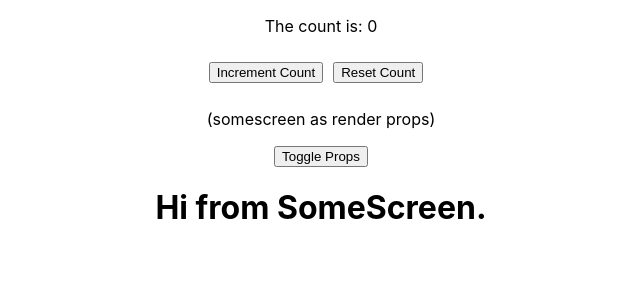
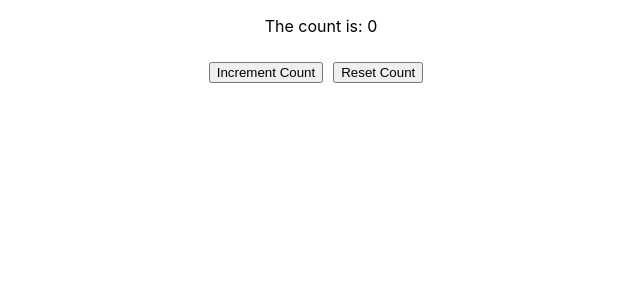
Before and after one commit to madhavms/Optimize-React-Performance, a React (Create React App) app: page / in a window 1280 px wide. Shown: the top 300 px of the page, without its empty margins (319-959 px from the left). Built offline with nearby package versions, Linux system fonts and the light colour scheme.

Commit message:
Update Counter.jsx

```diff
--- a/src/components/Counter.jsx
+++ b/src/components/Counter.jsx
@@ -1,10 +1,8 @@
 import React, {useContext, useState} from 'react';
 import {CounterContext} from './CounterContext';
-import SomeScreen from './SomeScreen';
 
 const Counter = (props) => {
 const [count, setCount] = useContext(CounterContext);
-const [toggleProps, setToggleProps] = useState(true);
 
 const incrementCount = (e) => {
     setCount(prevCount => prevCount + 1);
@@ -19,9 +17,7 @@ return(
     <p>The count is: {count}</p> {/*state from context provider*/}
     <button onClick={incrementCount}>Increment Count</button>
     <button onClick={resetCount} style={{'margin':'10px'}}>Reset Count</button>
-    <p>{toggleProps ? '(somescreen as render props)' : '(somescreen as child component)'}</p>
-    <button onClick={() => setToggleProps(prev => !prev)}>Toggle Props</button>
-    {toggleProps ? props.somescreen : <SomeScreen/>}
+
     </div>
 );
 };
```
